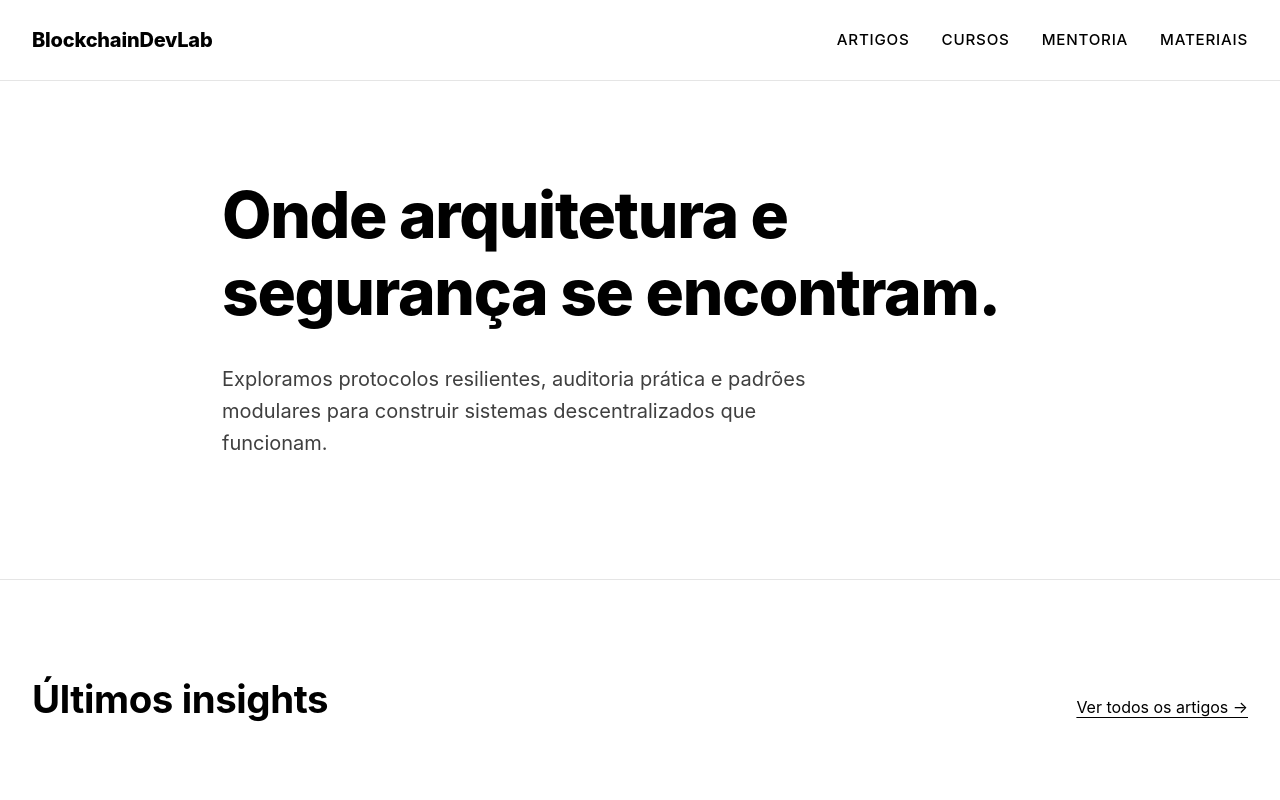
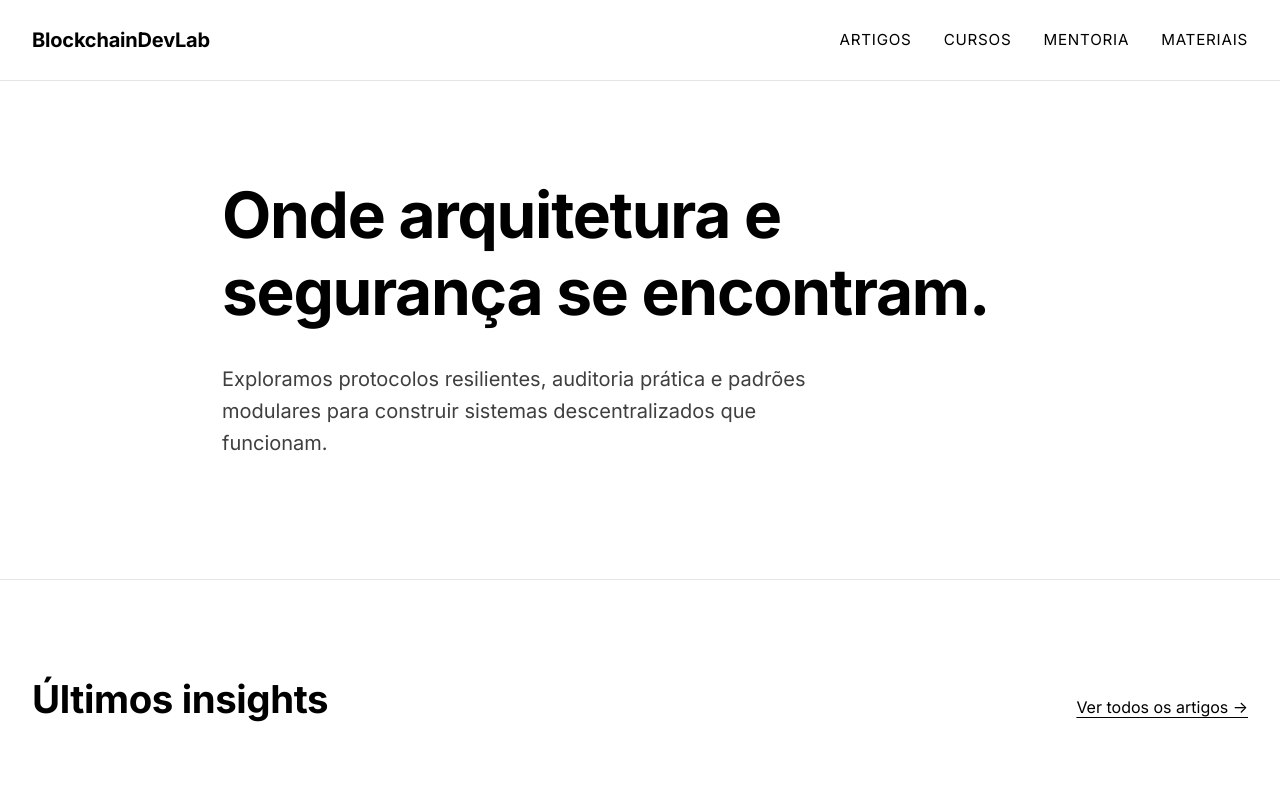
Before and after one commit to BlockchainDevLab/BlockchainDevLabSite, an Astro site: page / in a window 1280 px wide. Shown: the top 800 px of the page. Built offline with nearby package versions, Linux system fonts and the light colour scheme; Astro itself is replaced by a stand-in of ours; a web font is replaced by a local one.

Commit message:
feat: add Soehne font-faces with Inter fallback
- Add all Soehne @font-face declarations (leicht, buch, kraftig, schmal)
- Configure optimized Arial fallback with size-adjust metrics
- Install @fontsource/inter as immediate high-quality fallback
- Add FONTS.md with licensing options and alternatives
- Add public/fonts/README.md with download instructions
- Font stack: soehne → soehne fallback → Inter → system fonts
- Site works perfectly without Soehne .woff2 files (uses Inter)
- Instructions for buying Soehne license from Klim Type Foundry

````diff
--- /dev/null
+++ b/FONTS.md
@@ -0,0 +1,105 @@
+# Configuração de Fontes
+
+O site está configurado para usar **Soehne** (a fonte do MIT Media Lab), mas funciona perfeitamente com alternativas gratuitas.
+
+## Opção 1: Usar Inter (recomendado para início)
+
+Inter é gratuita, open-source e visualmente muito próxima da Soehne.
+
+### Passo 1: Baixar Inter
+
+```bash
+# Via npm
+npm install @fontsource/inter
+
+# Ou baixar manualmente de:
+# https://github.com/rsms/inter/releases
+```
+
+### Passo 2: Atualizar MITLayout.astro
+
+Se instalou via npm, adicione no topo do arquivo:
+
+```astro
+---
+import '@fontsource/inter/100.css';
+import '@fontsource/inter/400.css';
+import '@fontsource/inter/700.css';
+
+// resto do código...
+---
+```
+
+Ou, se baixou manualmente, coloque os arquivos `.woff2` em `public/fonts/` e adicione:
+
+```css
+@font-face {
+  font-family: 'Inter';
+  src: url(/fonts/Inter-Regular.woff2) format('woff2');
+  font-weight: 400;
+  font-display: swap;
+}
+
+@font-face {
+  font-family: 'Inter';
+  src: url(/fonts/Inter-Bold.woff2) format('woff2');
+  font-weight: 700;
+  font-display: swap;
+}
+```
+
+Depois altere o `body`:
+
+```css
+body {
+  font-family: 'Inter', -apple-system, BlinkMacSystemFont, sans-serif;
+}
+```
+
+## Opção 2: Usar Soehne (licença paga)
+
+### Passo 1: Comprar licença
+
+Visite [Klim Type Foundry](https://klim.co.nz/retail-fonts/soehne/) e adquira a licença web.
+
+### Passo 2: Adicionar arquivos
+
+Coloque os arquivos `.woff2` em `public/fonts/`:
+
+```
+public/fonts/
+  ├── soehne-leicht.woff2
+  ├── soehne-buch.woff2
+  ├── soehne-kraftig.woff2
+  └── soehne-schmal-kraftig.woff2
+```
+
+As `@font-face` já estão configuradas em `MITLayout.astro` — o site carregará automaticamente.
+
+## Opção 3: Usar System Fonts (zero download)
+
+Para máxima performance, use apenas as fontes do sistema:
+
+```css
+body {
+  font-family: -apple-system, BlinkMacSystemFont, 'Segoe UI', Roboto, Helvetica, Arial, sans-serif;
+}
+```
+
+Remove todas as `@font-face` do `MITLayout.astro`.
+
+## Comparação
+
+| Fonte | Licença | Qualidade | Performance |
+|---|---|---|---|
+| **Soehne** | Paga (~$500+) | ⭐⭐⭐⭐⭐ Idêntica ao MIT | ~40kb WOFF2 |
+| **Inter** | Gratuita (OFL) | ⭐⭐⭐⭐ Muito próxima | ~30kb WOFF2 |
+| **System fonts** | Gratuita | ⭐⭐⭐ Boa | 0kb (nativo) |
+
+## Status atual
+
+✅ Font-faces configuradas para Soehne
+✅ Fallback otimizado (Arial com size-adjust)
+⚠️ Arquivos `.woff2` não incluídos (adicione manualmente)
+
+**Recomendação:** Comece com **Inter** via `@fontsource/inter` para desenvolvimento, depois migre para Soehne se quiser a aparência exata do MIT.
--- a/package.json
+++ b/package.json
@@ -8,6 +8,7 @@
     "preview": "astro preview"
   },
   "dependencies": {
+    "@fontsource/inter": "^5.3.0",
     "astro": "^5.0.0"
   }
 }
--- a/src/layouts/MITLayout.astro
+++ b/src/layouts/MITLayout.astro
@@ -1,4 +1,8 @@
 ---
+import '@fontsource/inter/100.css';
+import '@fontsource/inter/400.css';
+import '@fontsource/inter/700.css';
+
 interface Props {
   title: string;
   description?: string;
@@ -13,6 +17,71 @@ const { title, description = 'Blockchain development, security, and architecture
     <meta name="description" content={description} />
     <title>{title}</title>
     <style is:global>
+      /* Fonts */
+      @font-face {
+        font-family: soehne fallback;
+        src: local("Arial");
+        size-adjust: 99.1474%;
+        ascent-override: 104.8943%;
+        descent-override: 23.6012%;
+        line-gap-override: 0%;
+      }
+
+      @font-face {
+        font-family: soehne;
+        src: url(/fonts/soehne-leicht.woff2) format("woff2");
+        font-weight: 100;
+        font-display: swap;
+      }
+
+      @font-face {
+        font-family: soehne fallback;
+        src: local("Arial");
+        size-adjust: 99.3717%;
+        ascent-override: 104.6575%;
+        descent-override: 23.5479%;
+        line-gap-override: 0%;
+      }
+
+      @font-face {
+        font-family: soehne;
+        src: url(/fonts/soehne-buch.woff2) format("woff2");
+        font-weight: 400;
+        font-display: swap;
+      }
+
+      @font-face {
+        font-family: soehne fallback;
+        src: local("Arial");
+        size-adjust: 99.8204%;
+        ascent-override: 104.1871%;
+        descent-override: 23.4421%;
+        line-gap-override: 0%;
+      }
+
+      @font-face {
+        font-family: soehne;
+        src: url(/fonts/soehne-kraftig.woff2) format("woff2");
+        font-weight: 700;
+        font-display: swap;
+      }
+
+      @font-face {
+        font-family: soehne-schmal fallback;
+        src: local("Arial");
+        size-adjust: 48.4521%;
+        ascent-override: 214.6448%;
+        descent-override: 48.2951%;
+        line-gap-override: 0%;
+      }
+
+      @font-face {
+        font-family: soehne-schmal;
+        src: url(/fonts/soehne-schmal-kraftig.woff2) format("woff2");
+        font-weight: 100;
+        font-display: swap;
+      }
+
       /* Reset & Base */
       * {
         margin: 0;
@@ -40,11 +109,12 @@ const { title, description = 'Blockchain development, security, and architecture
       }
 
       body {
-        font-family: -apple-system, BlinkMacSystemFont, "Segoe UI", Helvetica, Arial, sans-serif;
+        font-family: soehne, "soehne fallback", 'Inter', -apple-system, BlinkMacSystemFont, "Segoe UI", Helvetica, Arial, sans-serif;
         background: var(--white);
         color: var(--black);
         line-height: 1.6;
         font-size: 16px;
+        font-weight: 400;
         -webkit-font-smoothing: antialiased;
         -moz-osx-font-smoothing: grayscale;
       }
````
Also changed, not shown: public/fonts/README.md (added), 1 other file.
